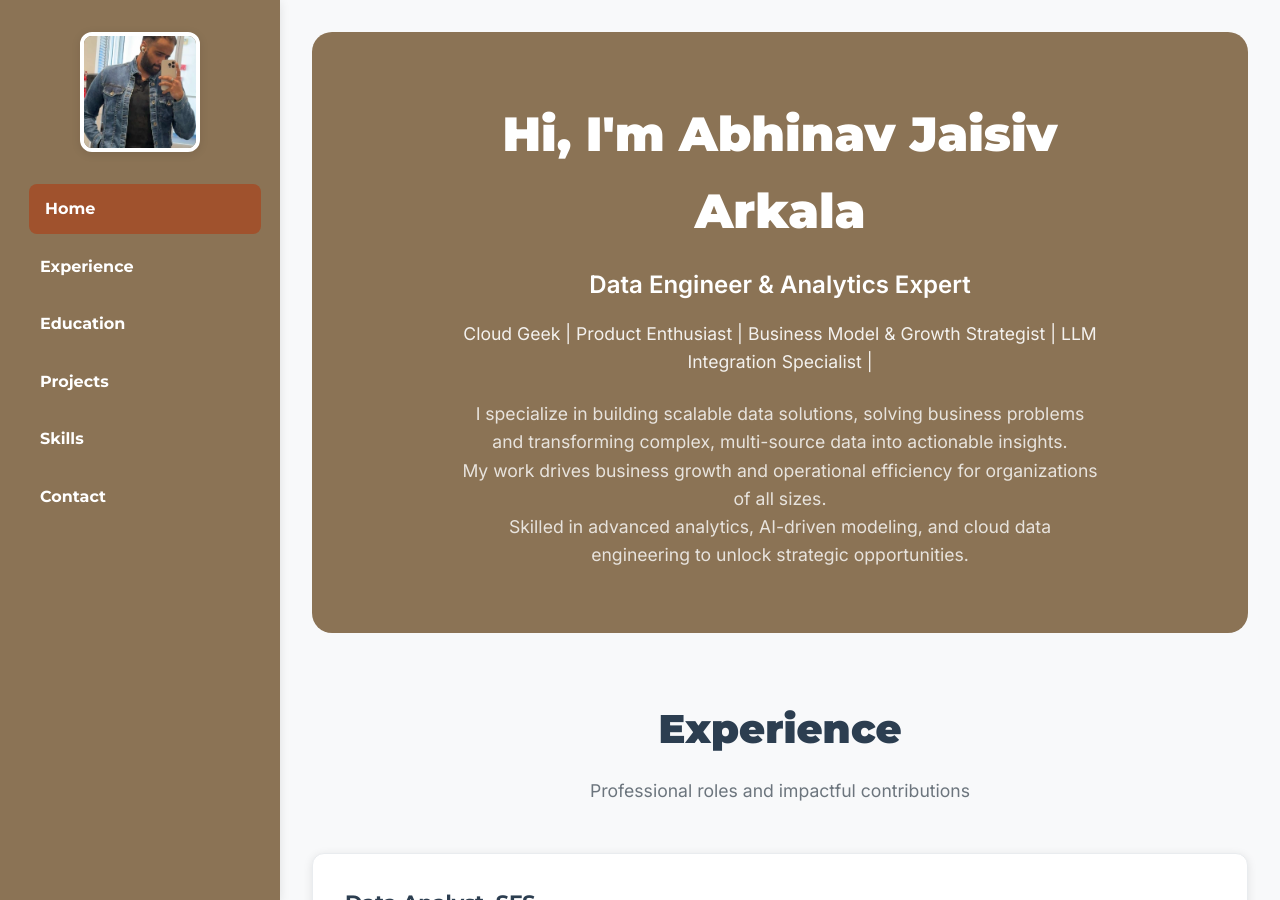
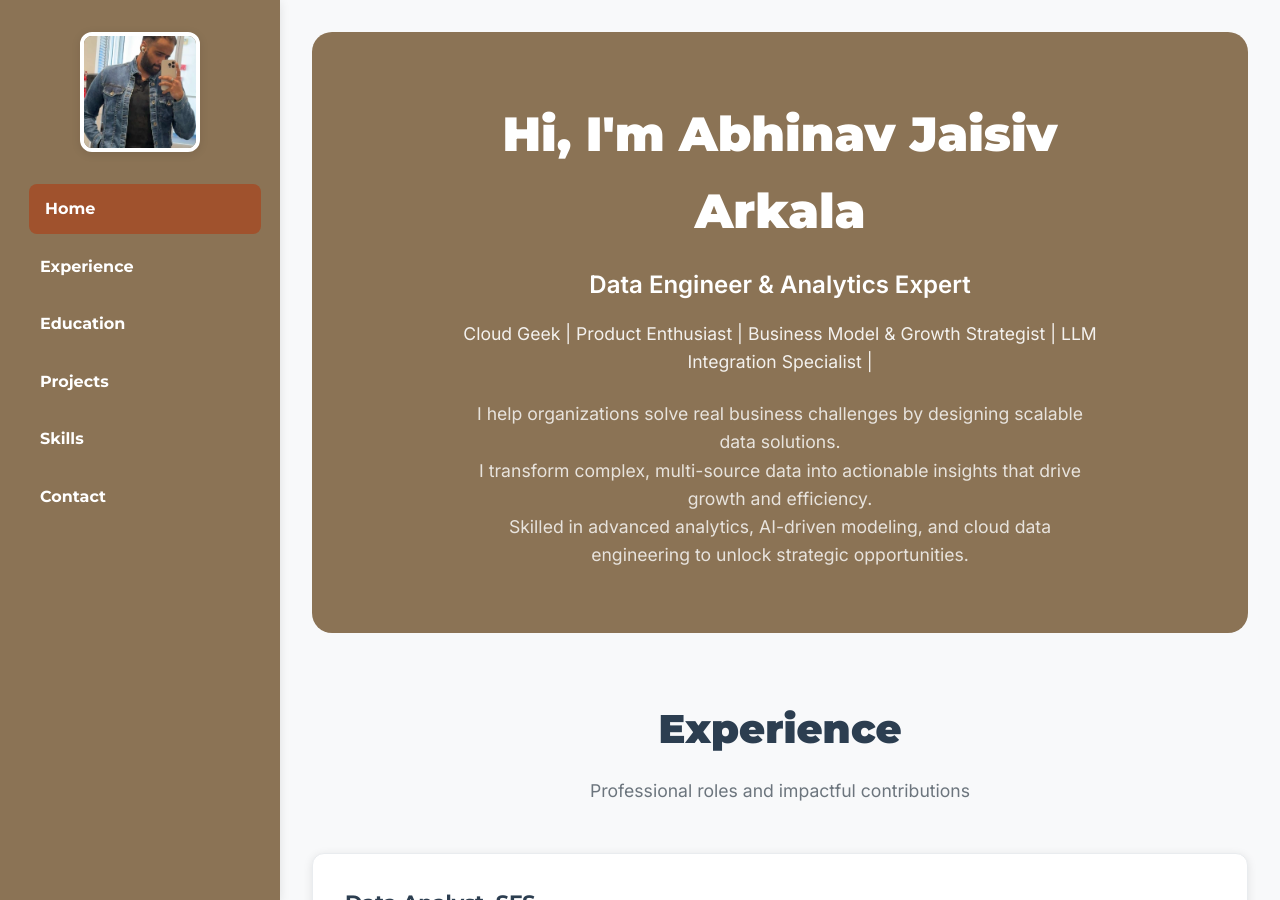
Before and after one commit to AAJaisiv/github.io, a Jekyll site: the page index.html, which Jekyll copies as it is, in a window 1280 px wide and 900 px high. Built offline with Jekyll 4.4.1, drawn with Linux system fonts in a browser that asks for light colours.

Commit message:
Update index.html

```diff
--- a/index.html
+++ b/index.html
@@ -40,8 +40,8 @@
             Cloud Geek | Product Enthusiast | Business Model & Growth Strategist | LLM Integration Specialist |
           </p>
           <div class="hero-description">
-            <p>I specialize in building scalable data solutions, solving business problems and transforming complex, multi-source data into actionable insights.</p>
-            <p>My work drives business growth and operational efficiency for organizations of all sizes.</p>
+            <p>I help organizations solve real business challenges by designing scalable data solutions.</p>
+            <p>I transform complex, multi-source data into actionable insights that drive growth and efficiency.</p>
             <p>Skilled in advanced analytics, AI-driven modeling, and cloud data engineering to unlock strategic opportunities.</p>
           </div>
         </div>
```
